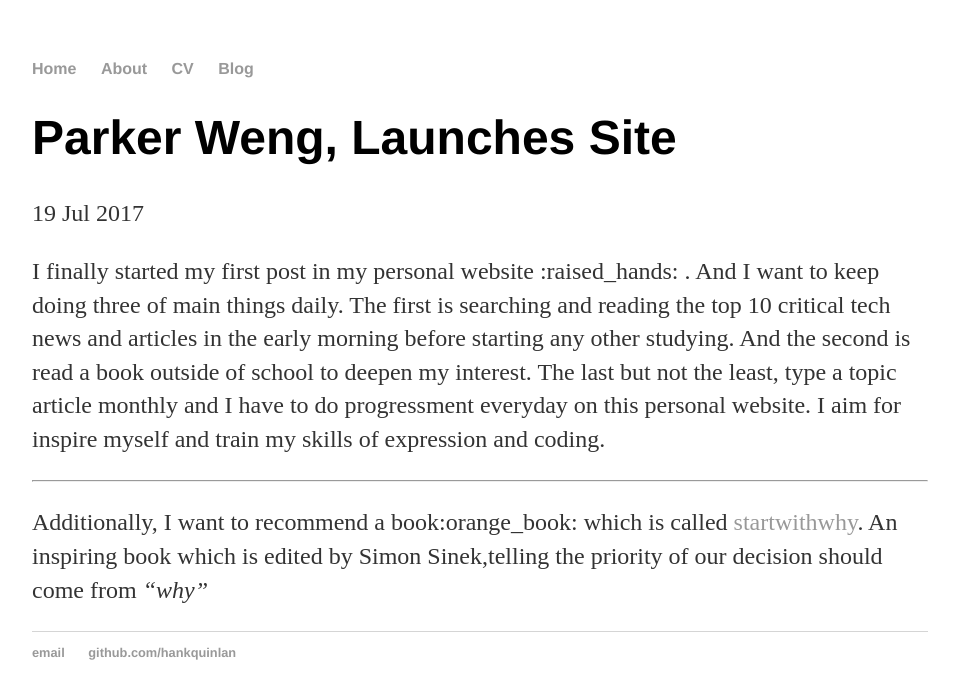
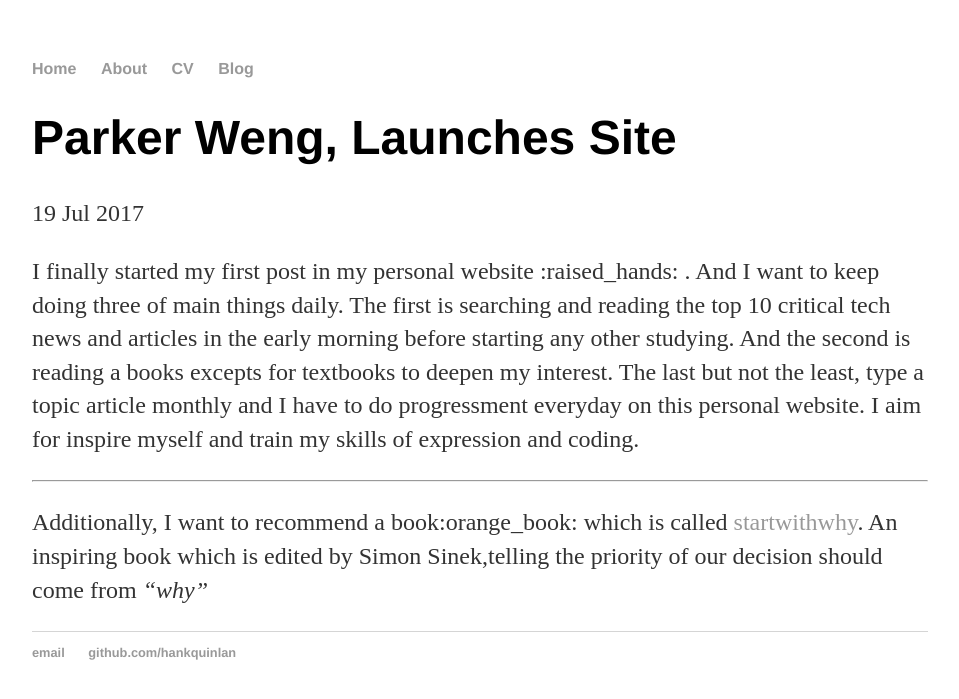
Before and after one commit to ParkerWeng/ParkerWeng.github.io, a Jekyll site: the page built from _posts/2017-07-19-first-test.md, in a window 1280 px wide. Shown: the top 699 px of the page, without its empty margins (160-1119 px from the left). Built offline with Jekyll 4.4.1, drawn with Linux system fonts in a browser that asks for light colours.

Commit message:
Update 2017-07-19-first-test.md

```diff
--- a/_posts/2017-07-19-first-test.md
+++ b/_posts/2017-07-19-first-test.md
@@ -6,7 +6,7 @@ date: 2017-07-19
 
 I finally started my first post in my personal website :raised_hands: . And I want to keep doing three of main things daily.
 The first is searching and reading the top 10 critical tech news and articles in the early morning before starting any other studying.
-And the second is read a book outside of school to deepen my interest.
+And the second is reading a books excepts for textbooks to deepen my interest.
 The last but not the least, type a topic article monthly and I have to do progressment everyday on this personal website. I aim for inspire myself and train my skills of expression and coding.
 
 --------------------------------------------------------------------------------------------------------------------------------------
```
